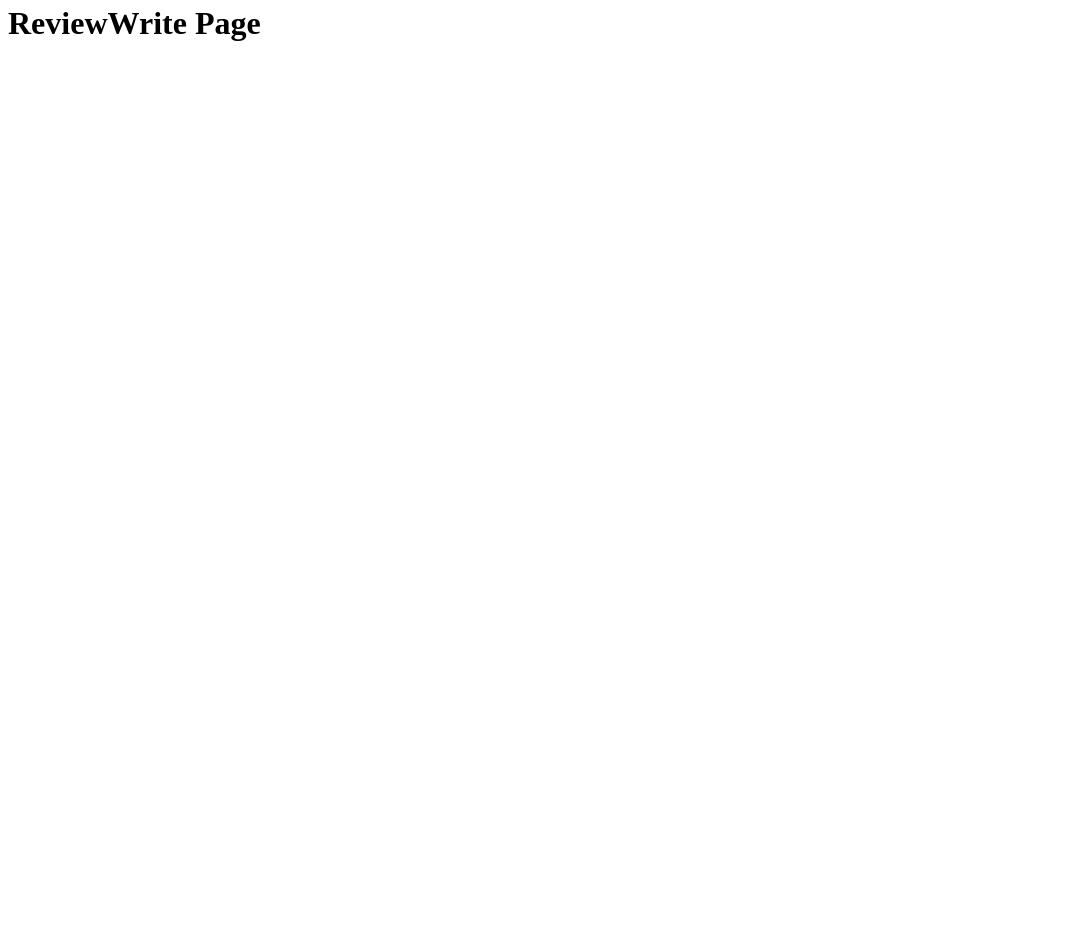
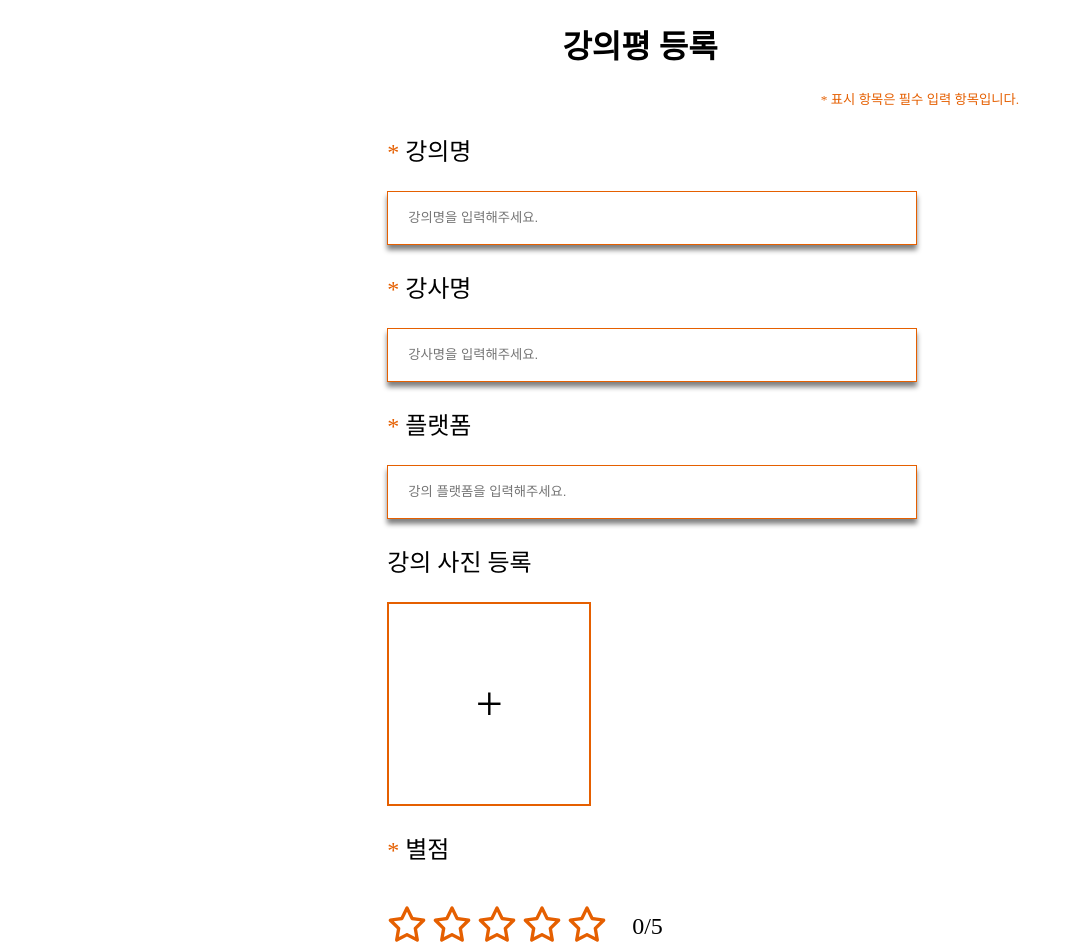
Before and after one commit to DS-UMC-7th/UMC-7th-TEAM-WEB1-FE, a React (Vite) app in the folder review/: page /review/write in a window 1280 px wide. Shown: the part 80-1032 px from the top of the page, without its empty margins (0-1073 px from the left). Before the commit the page ends 800 px from the top, so only its background shows below. Built offline with nearby package versions, Linux system fonts and the light colour scheme.

Commit message:
리뷰작성 컴포넌트 디자인

```diff
--- a/review/package.json
+++ b/review/package.json
@@ -10,10 +10,14 @@
     "preview": "vite preview"
   },
   "dependencies": {
+    "@hookform/resolvers": "^3.9.1",
     "react": "^18.3.1",
     "react-dom": "^18.3.1",
+    "react-hook-form": "^7.53.2",
+    "react-icons": "^5.3.0",
     "react-router-dom": "^6.28.0",
-    "styled-components": "^6.1.13"
+    "styled-components": "^6.1.13",
+    "yup": "^1.4.0"
   },
   "devDependencies": {
     "@eslint/js": "^9.13.0",
--- a/review/src/App.jsx
+++ b/review/src/App.jsx
@@ -3,7 +3,7 @@ import { createBrowserRouter, RouterProvider } from "react-router-dom";
 import MainPage from "./pages/Main.jsx";
 import NotFound from "./pages/not-found.jsx";
 import RootLayout from "./layout/root-layout.jsx";
-import WriteReview from "./pages/WriteReview.jsx";
+import WriteReview from "./pages/ReviewWrite/WriteReview.jsx"
 import ReviewDetail from "./pages/ReviewDetail.jsx";
 import Reviews from "./pages/Reviews.jsx";
 
--- /dev/null
+++ b/review/src/pages/ReviewWrite/ImageUpload.jsx
@@ -0,0 +1,61 @@
+import { useState } from "react";
+import styled from "styled-components";
+
+const ImageUpload = ({ onImageUpload }) => {
+
+  const [image, setImage] = useState(null);
+
+  const handleImageUpload = (e) => {
+    const file = e.target.files[0];
+    console.log("올린 파일: ",file);
+    if (file) {
+      const reader = new FileReader();
+      // console.log("reader: ", reader);
+
+      // 파일 데이터를 image state에 저장
+      reader.onload = () => {
+        setImage(reader.result);
+        onImageUpload(reader.result);
+      };
+
+      // 브라우저에 띄우기 위한 코드
+      reader.readAsDataURL(file);
+    }
+  }
+
+  return(
+    <>
+      <p>강의 사진 등록</p>
+      <label htmlFor="img">
+        { image ? (
+          <ClassImg src={image} alt="preview" />
+        ) : (
+          <Rectangle>+</Rectangle>
+        ) }
+      </label>
+        <Input type='file' accept='image/*' id="img" onChange={handleImageUpload} />
+      </>
+  );
+}
+
+export default ImageUpload;
+
+const ClassImg = styled.img`
+  width: 500px;
+  height: 300px;
+`;
+
+const Input = styled.input`
+  display: none;
+`;
+
+const Rectangle = styled.div`
+  width: 200px;
+  height: 200px;
+  border: 2px solid #E55F00;
+  background-color: transparent;
+  font-size: 3rem;
+  display: flex;
+  justify-content: center;
+  align-items: center;
+`;
--- /dev/null
+++ b/review/src/pages/ReviewWrite/Star.jsx
@@ -0,0 +1,50 @@
+import { useState } from "react";
+import { FaRegStar, FaStar } from "react-icons/fa6";
+import styled from "styled-components";
+
+const Star = ({ onChange }) => {
+
+  const [rating, setRating] = useState(0); // 별 개수
+
+  const handleClickStars = (index) => {
+    const newRating = index + 1;
+    setRating(newRating);
+    onChange(newRating);  // 부모 컴포넌트로 별점 전달
+  }
+
+  return(
+    <>
+      <p><span>*</span> 별점</p>
+        <StarNum>
+          {Array.from({ length: 5 }).map((_, index) => (
+            <span key={index} onClick={() => handleClickStars(index)} >
+              {rating > index ? (
+                <FaStar color="#E55F00" size='40' />
+              ) : (
+                <FaRegStar size='40' />
+              )}
+            </span>
+          ))}
+          <RateNum>{rating === 0 ? (
+            <>0</>
+          ) : (
+            <>{rating}</>
+          )}<>/5</></RateNum>
+        </StarNum>
+    </>
+  );
+}
+
+export default Star;
+
+const StarNum = styled.div`
+  display: flex;
+  align-items: center;
+  gap: 5px;
+`;
+
+const RateNum = styled.p`
+  margin-left: 20px;
+  display: flex;
+  color: black;
+`;
--- /dev/null
+++ b/review/src/pages/ReviewWrite/WriteReview.jsx
@@ -0,0 +1,222 @@
+import {useForm} from 'react-hook-form'
+import * as yup from 'yup'
+import {yupResolver} from '@hookform/resolvers/yup'
+import styled from 'styled-components'
+import ImageUpload from './ImageUpload'
+import Star from './Star'
+import { useState } from 'react'
+
+const ReviewWrite = () => {
+
+    const schema = yup.object().shape({
+        title: yup.string().required(),
+        name: yup.string().max(10).required(),
+        platform: yup.string().required(),
+        stars: yup.number().min(1).max(5).required(),
+        review: yup.string().max(300, '300자 이내로 입력해주세요.').required('강의평이 입력되지 않았습니다.'),
+        period: yup.string().required(),
+    });
+
+    const { register, handleSubmit, setValue, watch, formState: { errors } } = useForm({
+        resolver: yupResolver(schema)
+    });
+
+    // 이미지 업로드
+    const [uploadImg, setUpLoadImg] = useState(null);
+
+    const handleImg = (imgData) => {
+        setUpLoadImg(imgData);
+    }
+
+    const onSubmit = (data) => {
+        const formData = {
+            ...data,
+            image: uploadImg,
+        };
+        console.log(formData);
+    }
+
+    // 별점
+    const [rating, setRating] = useState(0);
+
+    const handleStarChange = (newRating) => {
+        setRating(newRating);
+        setValue("stars", newRating);
+        console.log(newRating);
+    }
+
+    // 강의평 글자수
+    const watchTextarea = watch('review', '');
+    const textareaCount = (watchTextarea.length);
+
+    return (
+        <WriteContainer>
+            <Title>
+                <h1>강의평 등록</h1>
+                <small>* 표시 항목은 필수 입력 항목입니다.</small>
+            </Title>
+            <form onSubmit={handleSubmit(onSubmit)}>
+                <TextInput>
+                    <p><span>*</span> 강의명</p>
+                    <input
+                        type='text' {...register("title")}
+                        placeholder='강의명을 입력해주세요.' />
+                </TextInput>
+                <TextInput>
+                    <p><span>*</span> 강사명</p>
+                    <input
+                        type='text' {...register("name")}
+                        placeholder='강사명을 입력해주세요.' />
+                </TextInput>
+                <TextInput>
+                    <p><span>*</span> 플랫폼</p>
+                    <input
+                        type='text' {...register("platform")}
+                        placeholder='강의 플랫폼을 입력해주세요.' />
+                </TextInput>
+                <ImageUpload
+                    onImageUpload={handleImg} />
+                <StarInput>
+                    <label htmlFor='rate'>
+                        <Star onChange={handleStarChange}/>
+                    </label>
+                    <input type='hidden' id='rate' {...register("stars")} value={rating} />
+                </StarInput>
+                <>
+                    <p><span>*</span> 강의평</p>
+                    <ReviewInput>
+                        <textarea
+                            name='review'
+                            placeholder='강의에 대한 후기를 작성해주세요.'
+                            cols="100"
+                            rows="10"
+                            maxLength={300}
+                            {...register("review")} />
+                            <span>{textareaCount}/300</span>
+                        </ReviewInput>
+                        <Error>{errors.review?.message}</Error>
+                </>
+                <RadioInput>
+                    <p><span>*</span> 강의를 다 듣는데 얼마나 걸렸나요?</p>
+                    <label><input type='radio' {...register("period")} value='1w'/>일주일 이내</label>
+                    <label><input type='radio' {...register("period")} value='3m'/>3달 이내</label>
+                    <label><input type='radio' {...register("period")} value='6m'/>6달 이내</label>
+                    <label><input type='radio' {...register("period")} value='1y'/>1년 이내</label>
+                    <label><input type='radio' {...register("period")} value='ing'/>아직 수강중임</label>
+                </RadioInput>
+                <BtnContainer>
+                    <button type='submit'>리뷰 등록하기</button>
+                </BtnContainer>
+            </form>
+        </WriteContainer>
+    );
+};
+
+export default ReviewWrite;
+
+
+const WriteContainer = styled.div`
+    display: flex;
+    flex-direction: column;
+    align-items: center;
+
+    p {
+        font-size: 1.5rem;
+    }
+
+    span {
+        color: #E55F00;
+    }
+
+    form {
+        width: 40%;
+    }
+`;
+
+const Title = styled.div`
+    width: 80%;
+    text-align: center;
+
+    small {
+        color: #E55F00;
+        position: relative;
+        left: 280px;
+    }
+`;
+
+const TextInput = styled.div`
+    input {
+        width: 100%;
+        height: 50px;
+        border: 1px solid #E55F00;
+        padding-left: 20px;
+        box-shadow: 0 5px 5px gray;
+        &:focus{
+            outline: none;
+        }
+    }
+`;
+
+const StarInput = styled.div`
+
+`;
+
+const ReviewInput = styled.div`
+    position: relative;
+
+    span {
+        position: absolute;
+        top: 80%;
+        left: 5%;
+        color: gray;
+    }
+
+    textarea {
+        background-color: #FFF6EB;
+        border: none;
+        border-radius: 10px;
+        padding: 20px;
+        &:focus{
+            outline: none;
+        }
+        &::placeholder {
+            color: black;
+        }
+    }
+`;
+
+const Error = styled.small`
+    color: #E55F00
+`;
+
+const RadioInput = styled.div`
+    display: flex;
+    flex-direction: column;
+    gap: 10px;
+    margin-bottom: 50px;
+
+    label {
+        font-size: 1.2rem;
+    }
+
+    input {
+        margin-right: 10px; /* 라디오 버튼과 텍스트 간의 간격 */
+    }
+`;
+
+const BtnContainer = styled.div`
+    display: flex;
+    justify-content: center;
+
+    button {
+        width: 80%;
+        height: 50px;
+        background-color: #E55F00;
+        color: white;
+        border: none;
+        border-radius: 10px;
+        font-size: 1.2rem;
+        font-weight: bold;
+        text-align: center;
+    }
+`;
--- a/review/src/pages/WriteReview.jsx
+++ /dev/null
@@ -1,16 +0,0 @@
-import styled from 'styled-components'
-
-const ReviewWrite = () => {
-    return (
-        <StyledContent>ReviewWrite Page</StyledContent>
-    );
-};
-
-export default ReviewWrite;
-
-const StyledContent = styled.h1`
-    height: 100%;
-    background-color: white;
-    color: black;
-    margin-top: 5px;
-`;
```
Also changed, not shown: 1 other file (tests, documents, lock files or other folders).
